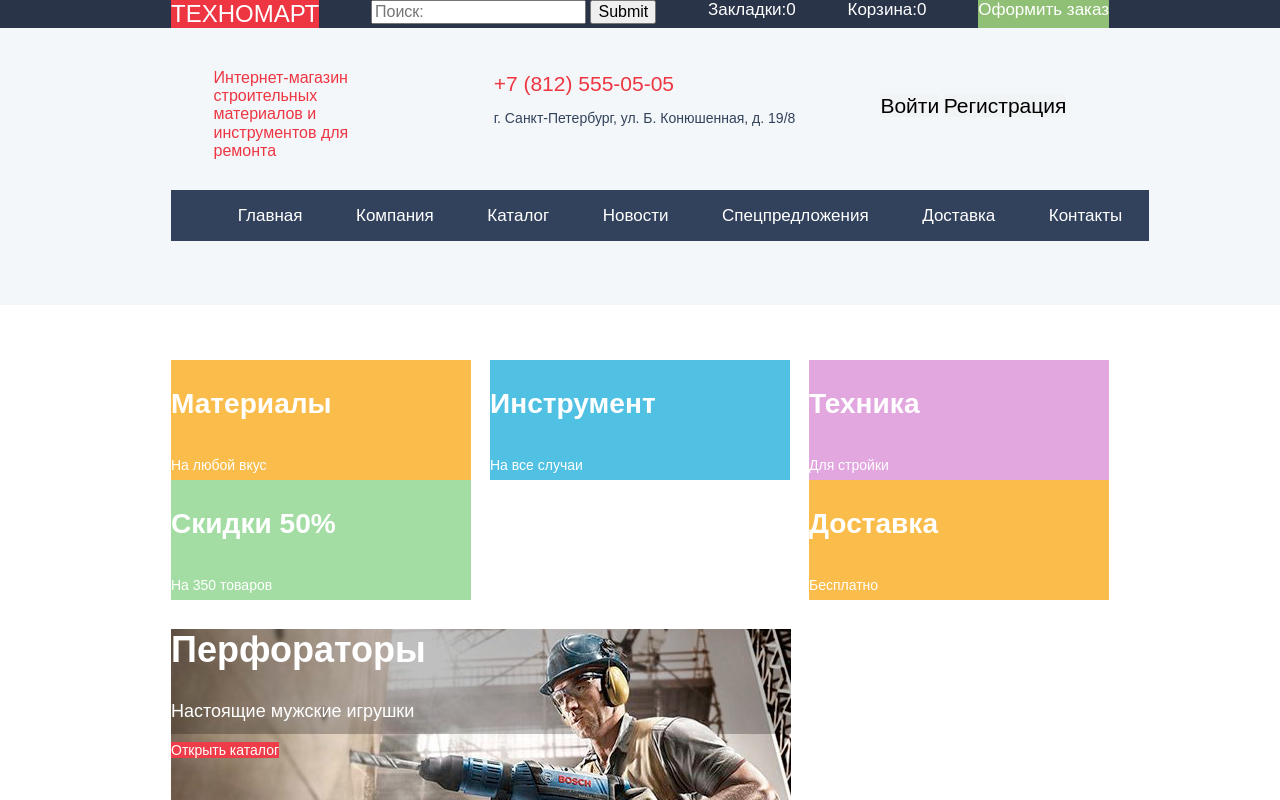
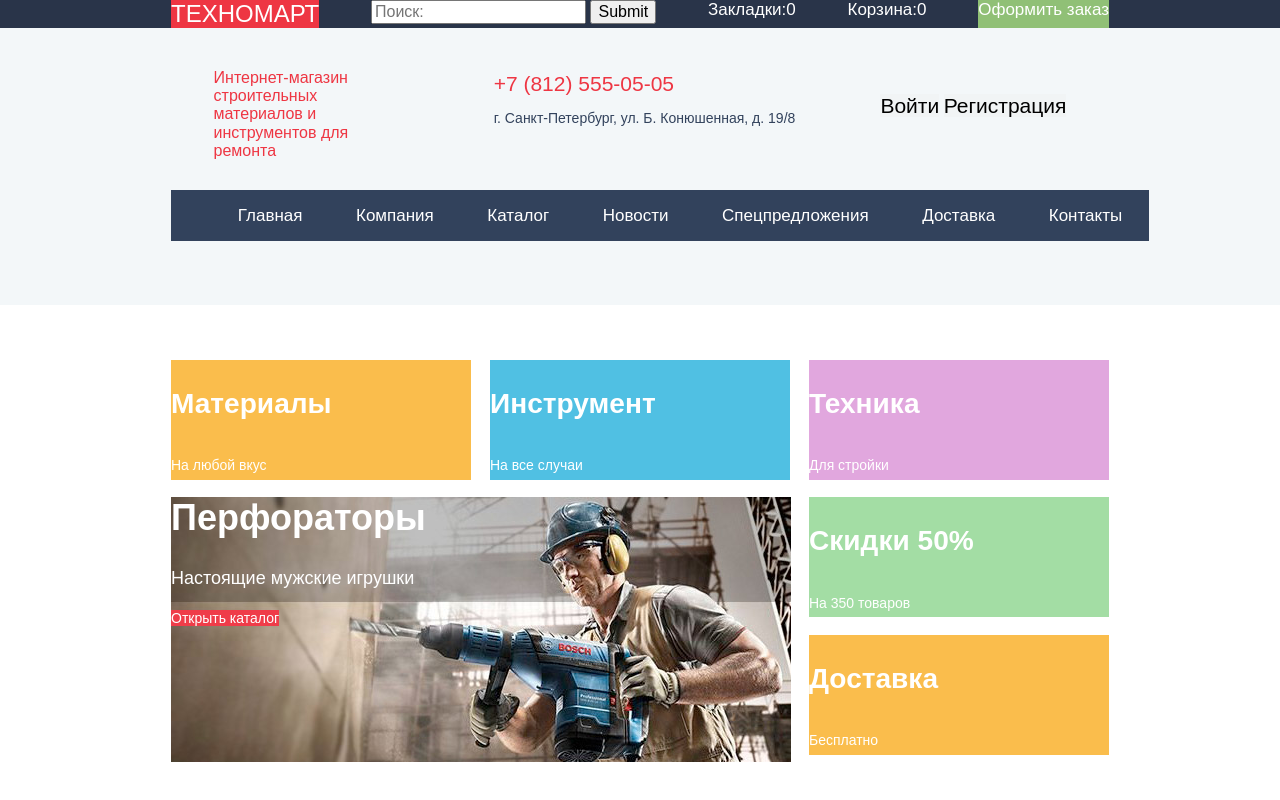
Before and after one commit to thoriel/149807-technomart, a plain HTML site: page index.html in a window 1280 px wide. Shown: the top 800 px of the page. Drawn offline with Linux system fonts and the light colour scheme; a web font is replaced by a local one.

Commit message:
Поправил сетку offers

```diff
--- a/css/styles.css
+++ b/css/styles.css
@@ -112,6 +112,9 @@ a {
     color: #fff;
     font-weight: bold;
 }
+.offers-sliders {
+    margin-top: -290px;
+}
 .offers-item a {
     font-size: 14px;
     color: #fff;
@@ -141,11 +144,18 @@ a {
 }
 .offers-item-discount {
     background: #a3dda4;
+    margin-left: 638px;
+    margin-top: 15px;
+}
+.offers-item-delivery {
+    margin-left: 638px;
+    margin-top: 15px;
 }
 /*==================== Popular-goods=====================*/
 
 .popular-goods {
     box-sizing: border-box;
+    margin-top: 50px;
 }
 .popular-title {
     display: flex;
```
Also changed, not shown: catalog.html (+3 -3 lines).
